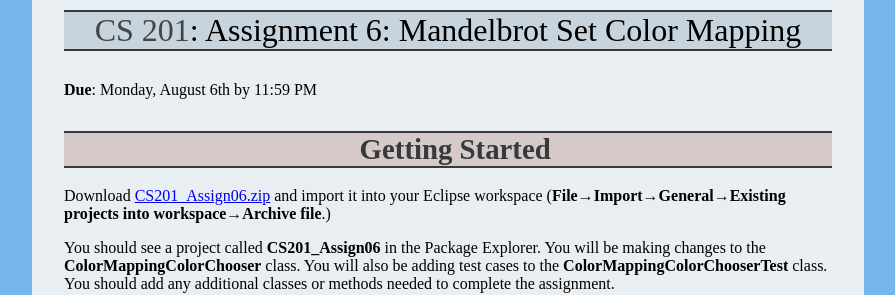
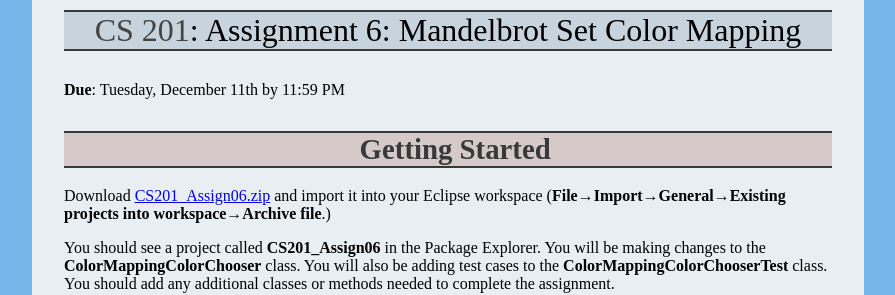
Before and after one commit to ycpcs/cs201-fall2018, a Jekyll site: the page built from assign/assign06.md, in a window 1280 px wide and 900 px high. Shown: the top 295 px of the window, without its empty margins (192-1087 px from the left). Built offline with Jekyll 4.4.1, drawn with Linux system fonts in a browser that asks for light colours.

Commit message:
set due date for assign06

```diff
--- a/assign/assign06.md
+++ b/assign/assign06.md
@@ -3,7 +3,7 @@ layout: default
 title: "Assignment 6: Mandelbrot Set Color Mapping"
 ---
 
-**Due**: Monday, August 6th by 11:59 PM
+**Due**: Tuesday, December 11th by 11:59 PM
 
 Getting Started
 ===============
```
